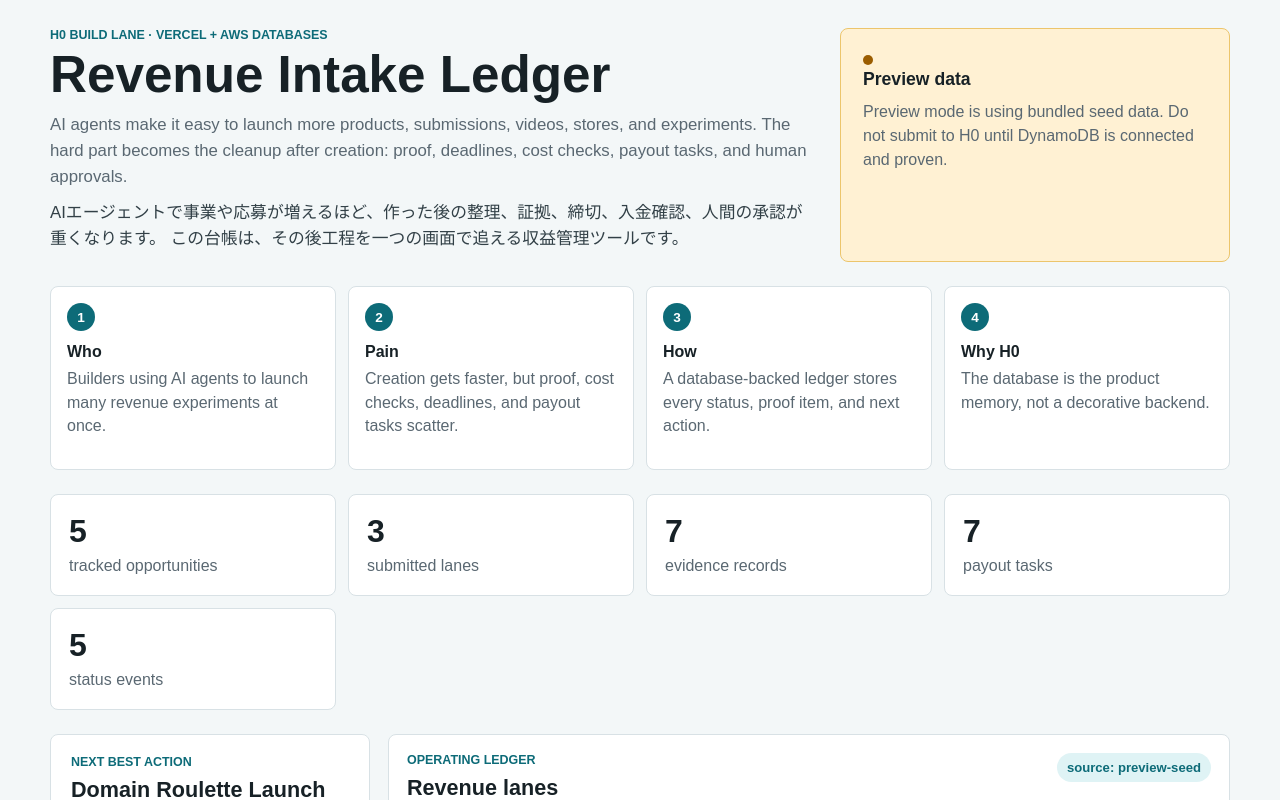
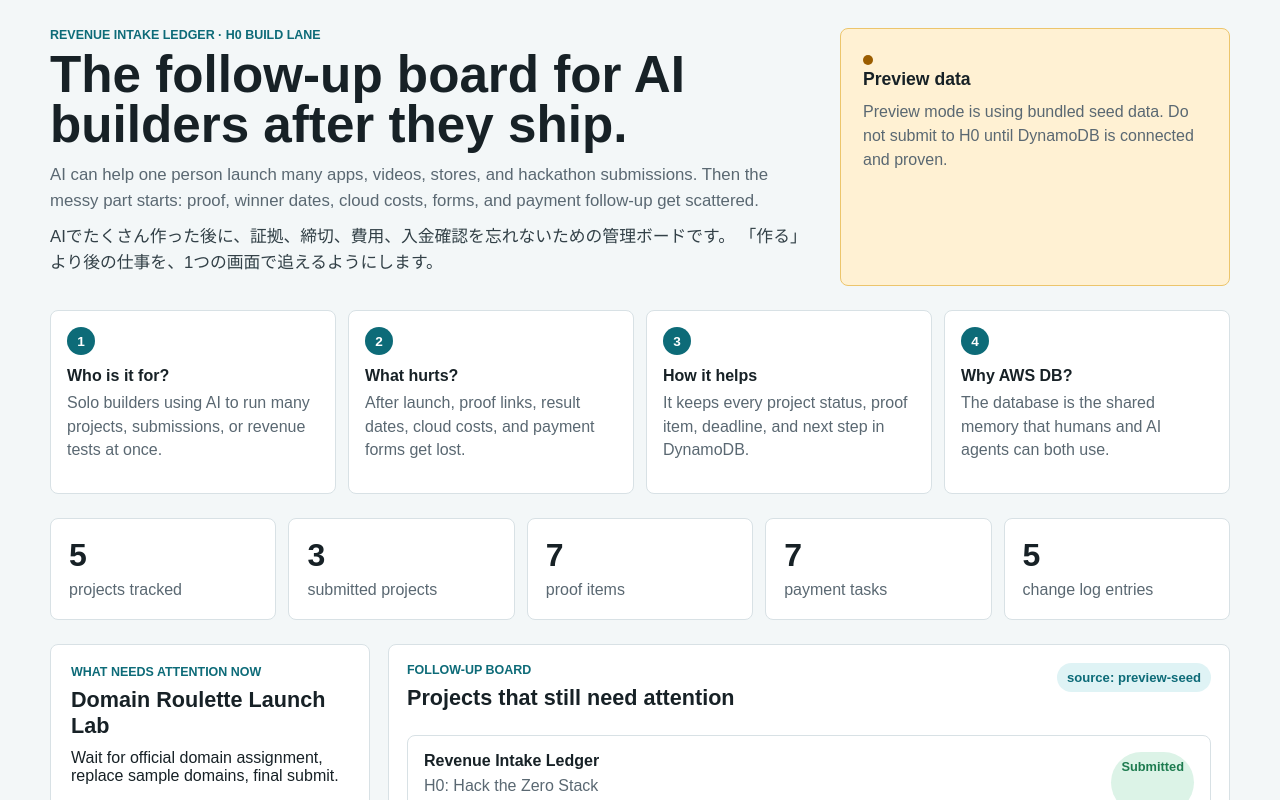
Before and after one commit to daideguchi/revenue-intake-ledger, a Next.js app: page / in a window 1280 px wide. Shown: the top 800 px of the page. Built offline with nearby package versions, Linux system fonts and the light colour scheme.

Commit message:
Clarify H0 judge story

```diff
--- a/app/globals.css
+++ b/app/globals.css
@@ -196,7 +196,7 @@ h3 {
 
 .metrics {
   display: grid;
-  grid-template-columns: repeat(4, 1fr);
+  grid-template-columns: repeat(5, 1fr);
   gap: 12px;
   margin-bottom: 24px;
 }
--- a/app/page.tsx
+++ b/app/page.tsx
@@ -48,15 +48,15 @@ export default async function Page() {
     <main className="shell">
       <section className="topbar" aria-label="Product status">
         <div>
-          <p className="eyebrow">H0 Build Lane · Vercel + AWS Databases</p>
-          <h1>Revenue Intake Ledger</h1>
+          <p className="eyebrow">Revenue Intake Ledger · H0 Build Lane</p>
+          <h1>The follow-up board for AI builders after they ship.</h1>
           <p className="lead">
-            AI agents make it easy to launch more products, submissions, videos, stores, and experiments. The hard
-            part becomes the cleanup after creation: proof, deadlines, cost checks, payout tasks, and human approvals.
+            AI can help one person launch many apps, videos, stores, and hackathon submissions. Then the messy part
+            starts: proof, winner dates, cloud costs, forms, and payment follow-up get scattered.
           </p>
           <p className="lead ja">
-            AIエージェントで事業や応募が増えるほど、作った後の整理、証拠、締切、入金確認、人間の承認が重くなります。
-            この台帳は、その後工程を一つの画面で追える収益管理ツールです。
+            AIでたくさん作った後に、証拠、締切、費用、入金確認を忘れないための管理ボードです。
+            「作る」より後の仕事を、1つの画面で追えるようにします。
           </p>
         </div>
         <div className={`db-card ${health.database === "dynamodb" ? "live" : "preview"}`}>
@@ -69,65 +69,65 @@ export default async function Page() {
       <section className="judge-path" aria-label="30 second judge path">
         <div>
           <span>1</span>
-          <strong>Who</strong>
-          <p>Builders using AI agents to launch many revenue experiments at once.</p>
+          <strong>Who is it for?</strong>
+          <p>Solo builders using AI to run many projects, submissions, or revenue tests at once.</p>
         </div>
         <div>
           <span>2</span>
-          <strong>Pain</strong>
-          <p>Creation gets faster, but proof, cost checks, deadlines, and payout tasks scatter.</p>
+          <strong>What hurts?</strong>
+          <p>After launch, proof links, result dates, cloud costs, and payment forms get lost.</p>
         </div>
         <div>
           <span>3</span>
-          <strong>How</strong>
-          <p>A database-backed ledger stores every status, proof item, and next action.</p>
+          <strong>How it helps</strong>
+          <p>It keeps every project status, proof item, deadline, and next step in DynamoDB.</p>
         </div>
         <div>
           <span>4</span>
-          <strong>Why H0</strong>
-          <p>The database is the product memory, not a decorative backend.</p>
+          <strong>Why AWS DB?</strong>
+          <p>The database is the shared memory that humans and AI agents can both use.</p>
         </div>
       </section>
 
       <section className="metrics" aria-label="Current operating metrics">
         <article>
           <span>{summary.opportunities}</span>
-          <p>tracked opportunities</p>
+          <p>projects tracked</p>
         </article>
         <article>
           <span>{summary.submitted}</span>
-          <p>submitted lanes</p>
+          <p>submitted projects</p>
         </article>
         <article>
           <span>{summary.evidenceItems}</span>
-          <p>evidence records</p>
+          <p>proof items</p>
         </article>
         <article>
           <span>{summary.payoutTasks}</span>
-          <p>payout tasks</p>
+          <p>payment tasks</p>
         </article>
         <article>
           <span>{summary.statusEvents}</span>
-          <p>status events</p>
+          <p>change log entries</p>
         </article>
       </section>
 
       <section className="workbench">
         <aside className="next-step" aria-label="Next action">
-          <p className="eyebrow">Next best action</p>
+          <p className="eyebrow">What needs attention now</p>
           <h2>{nextItem.product}</h2>
           <p>{nextItem.nextAction}</p>
           <div className="hint">
-            <strong>Post-submit boundary</strong>
-            <span>H0 is submitted. Now the job is result monitoring, AWS usage monitoring, and payout paperwork readiness.</span>
+            <strong>Plain English</strong>
+            <span>The project is submitted. Now the board reminds the builder what must be checked next.</span>
           </div>
         </aside>
 
         <div className="table-wrap">
           <div className="table-head">
             <div>
-              <p className="eyebrow">Operating ledger</p>
-              <h2>Revenue lanes</h2>
+              <p className="eyebrow">Follow-up board</p>
+              <h2>Projects that still need attention</h2>
             </div>
             <span>source: {source}</span>
           </div>
@@ -183,11 +183,11 @@ export default async function Page() {
 
       <section className="query-proof" aria-label="DynamoDB query proof">
         <div className="query-main">
-          <p className="eyebrow">Single-table query proof</p>
-          <h2>One key loads the whole H0 revenue packet.</h2>
+          <p className="eyebrow">DynamoDB proof</p>
+          <h2>One key loads everything needed for one project.</h2>
           <p>
-            The H0 lane is stored as one DynamoDB item collection. The app can load the submission profile, proof
-            records, payout tasks, and status history with the access pattern <code>PK = OPPORTUNITY#h0</code>.
+            The H0 project is stored as one DynamoDB item collection. The app loads the project profile, proof links,
+            payment tasks, and status history with <code>PK = OPPORTUNITY#h0</code>.
           </p>
           <div className="query-counts">
             <span>{h0Bundle.evidence.length} evidence</span>
@@ -210,11 +210,11 @@ export default async function Page() {
 
       <section className="history-board" aria-label="Status history">
         <div>
-          <p className="eyebrow">Status history</p>
-          <h2>Every money-relevant change leaves a trace.</h2>
+          <p className="eyebrow">Change history</p>
+          <h2>Every important change leaves a trace.</h2>
           <p>
-            This is the practical point of the product: after a project is submitted, humans and AI both need a clean
-            record of what changed, why it changed, and what should happen next.
+            After a project is submitted, humans and AI agents both need a clean record of what changed, why it changed,
+            and what should happen next.
           </p>
         </div>
         <div className="history-list">
@@ -233,11 +233,11 @@ export default async function Page() {
 
       <section className="action-index" aria-label="DynamoDB action queue">
         <div>
-          <p className="eyebrow">AWS credit use · DynamoDB work queue</p>
-          <h2>Open follow-up tasks are stored as a queryable queue.</h2>
+          <p className="eyebrow">Unfinished work queue</p>
+          <h2>The app can ask DynamoDB: what is still open?</h2>
           <p>
-            The extra AWS value is a real access pattern: the app reads only unfinished payout, result, and cost-monitoring
-            tasks through <code>PK = WORK_QUEUE#open</code>. This is the part that turns the ledger into an operating system after submit.
+            The app reads unfinished result, payment, and cloud-cost tasks through <code>PK = WORK_QUEUE#open</code>.
+            This is what turns the board into a working checklist instead of a static dashboard.
           </p>
           <div className="index-proof">
             <span>access: {actionQueue.accessPath}</span>
@@ -263,27 +263,27 @@ export default async function Page() {
       <section className="architecture" aria-label="Database architecture">
         <div>
           <p className="eyebrow">Database-first design</p>
-          <h2>The database is the product memory.</h2>
+          <h2>DynamoDB is the memory for the work.</h2>
           <p>
-            DynamoDB stores opportunities, evidence items, prize terms, payout tasks, status history, and AI suggestions.
-            In an agent-heavy workflow, this shared memory keeps humans and AI aligned after the first launch.
+            DynamoDB stores projects, proof items, prize terms, payment tasks, change history, and AI suggestions.
+            In an agent-heavy workflow, this shared memory keeps humans and AI aligned after launch.
           </p>
         </div>
         <ul>
-          <li>opportunities: product, program, target prize, current state</li>
-          <li>evidence_items: proof files, public URLs, verification notes</li>
-          <li>status_history: who changed what and why</li>
-          <li>payout_tasks: forms, deadlines, expected receipt windows</li>
+          <li>projects: product, program, target prize, current state</li>
+          <li>proof items: files, public URLs, verification notes</li>
+          <li>change history: who changed what and why</li>
+          <li>payment tasks: forms, deadlines, expected receipt windows</li>
         </ul>
       </section>
 
       <section className="proof-board" aria-label="H0 proof checklist">
         <div>
-          <p className="eyebrow">H0 proof board</p>
-          <h2>Ready means the database is real.</h2>
+          <p className="eyebrow">Submission proof</p>
+          <h2>This is not a mock dashboard.</h2>
           <p>
-            This board keeps the current preview honest. A public URL alone is not enough for H0. The final package
-            needs live DynamoDB proof, storage screenshots, a diagram, and a short demo.
+            The app includes live DynamoDB readback, API proof routes, an architecture diagram, and a short demo video.
+            The database is used as the actual product memory.
           </p>
         </div>
         <div className="proof-grid">
--- a/scripts/verify.mjs
+++ b/scripts/verify.mjs
@@ -62,11 +62,11 @@ try {
     throw new Error("proof work queue access pattern missing");
   }
   if (!html.includes("Revenue Intake Ledger")) throw new Error("landing dashboard missing title");
-  if (!html.includes("AIエージェントで事業や応募が増える")) throw new Error("Japanese guidance missing");
+  if (!html.includes("AIでたくさん作った後に")) throw new Error("Japanese guidance missing");
   if (!html.includes("DynamoDB")) throw new Error("database boundary missing");
-  if (!html.includes("Single-table query proof")) throw new Error("single-table query proof missing");
+  if (!html.includes("DynamoDB proof")) throw new Error("DynamoDB proof section missing");
   if (!html.includes("OPPORTUNITY#h0")) throw new Error("DynamoDB key proof missing");
-  if (!html.includes("AWS credit use")) throw new Error("AWS credit use section missing");
+  if (!html.includes("Unfinished work queue")) throw new Error("unfinished work queue section missing");
   if (!html.includes("PK = WORK_QUEUE#open")) throw new Error("work queue proof missing");
 
   console.log(`revenue_intake_ledger_verify_ok rows=${items.items.length} source=${items.source}`);
```
Also changed, not shown: 1 other file (tests, documents, lock files or other folders).
